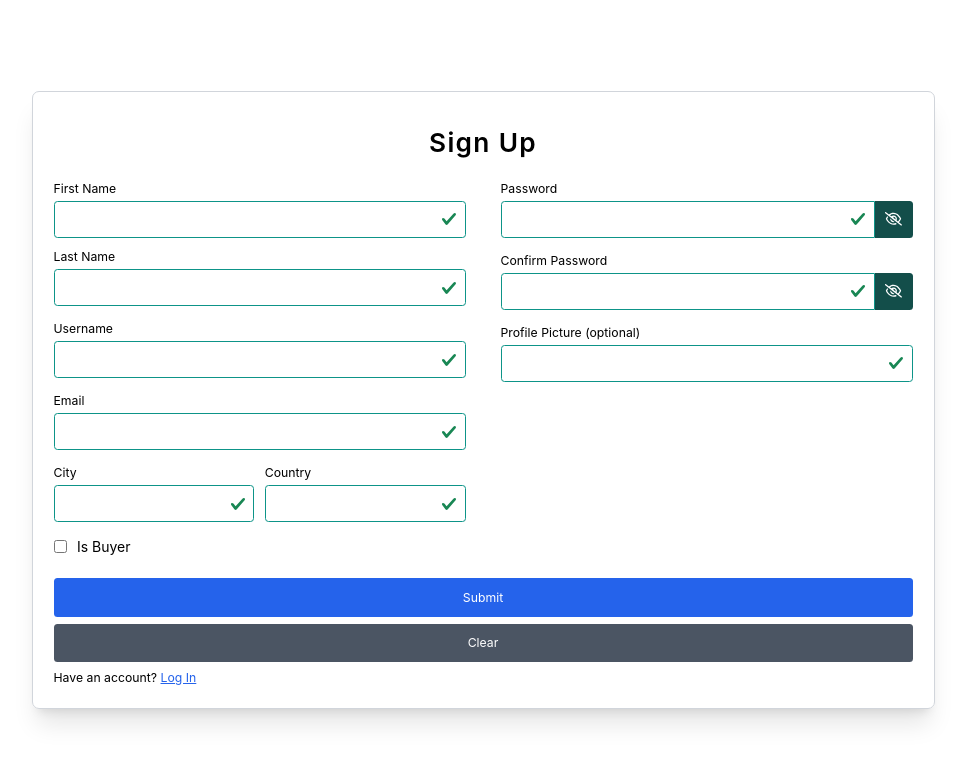
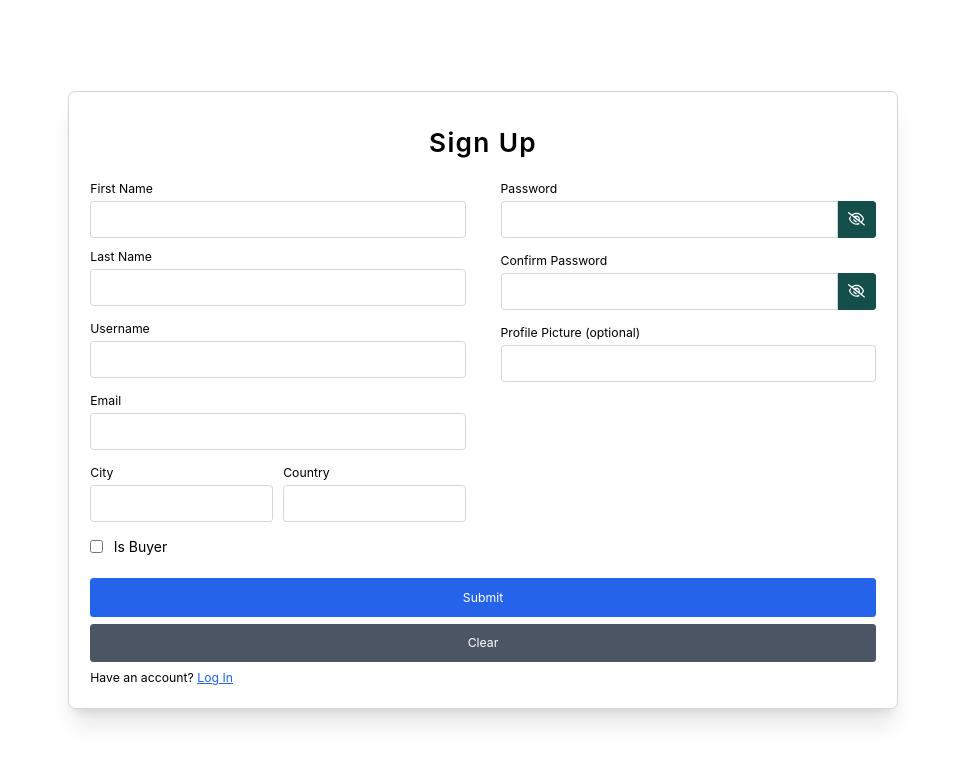
Before and after one commit to aaabrsh/frontend-exercise, a React (Vite) app: page /signup in a window 1280 px wide. Shown: the top 762 px of the page, without its empty margins (157-1123 px from the left). Built offline with nearby package versions, Linux system fonts and the light colour scheme; no server answers.

Commit message:
form input valid/invalid styling fix

```diff
--- a/src/components/FormInput.tsx
+++ b/src/components/FormInput.tsx
@@ -59,7 +59,11 @@ export default function FormInput({
             type={isPassword && !showPassword ? "password" : "text"}
             name="username"
             className={`input ${isPassword && "rounded-r-none"} ${
-              !touched ? "" : error.length > 0 ? "invalid" : "valid"
+              !touched || (!value && !error.length)
+                ? ""
+                : error.length > 0
+                ? "invalid"
+                : "valid"
             }`}
             id={label}
             value={value}
```
